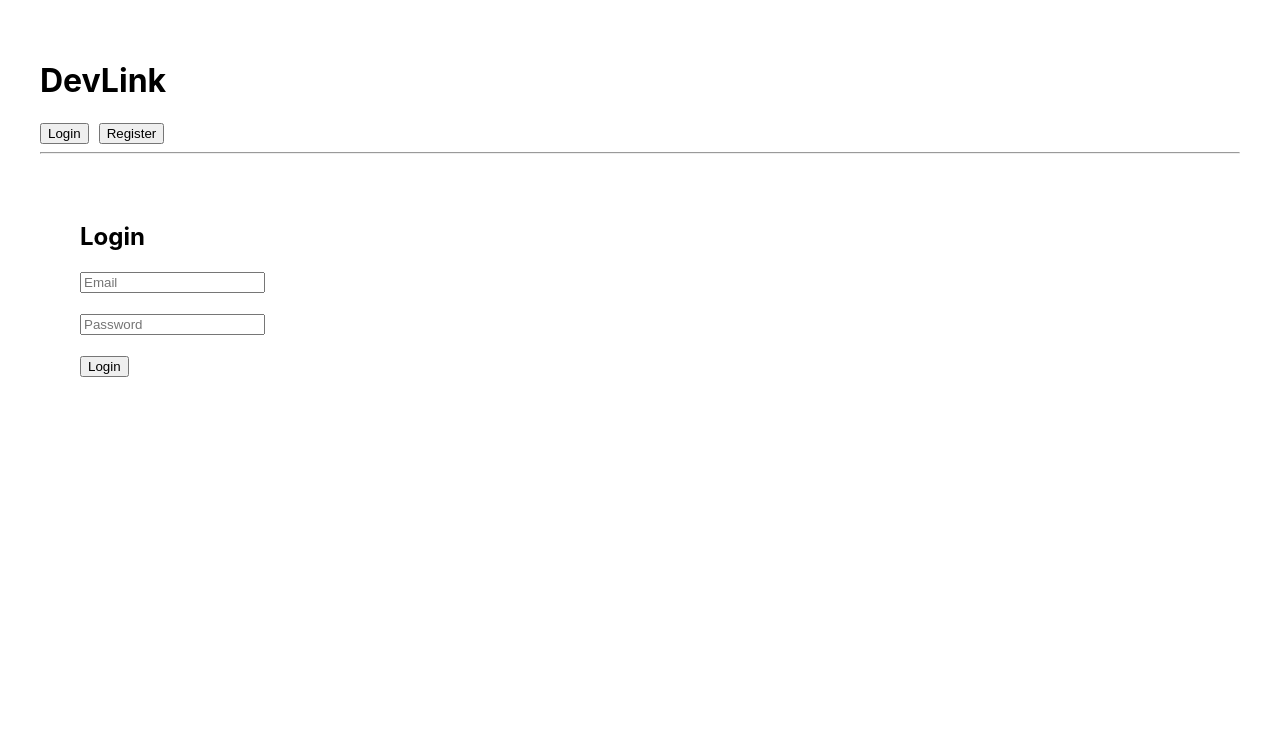
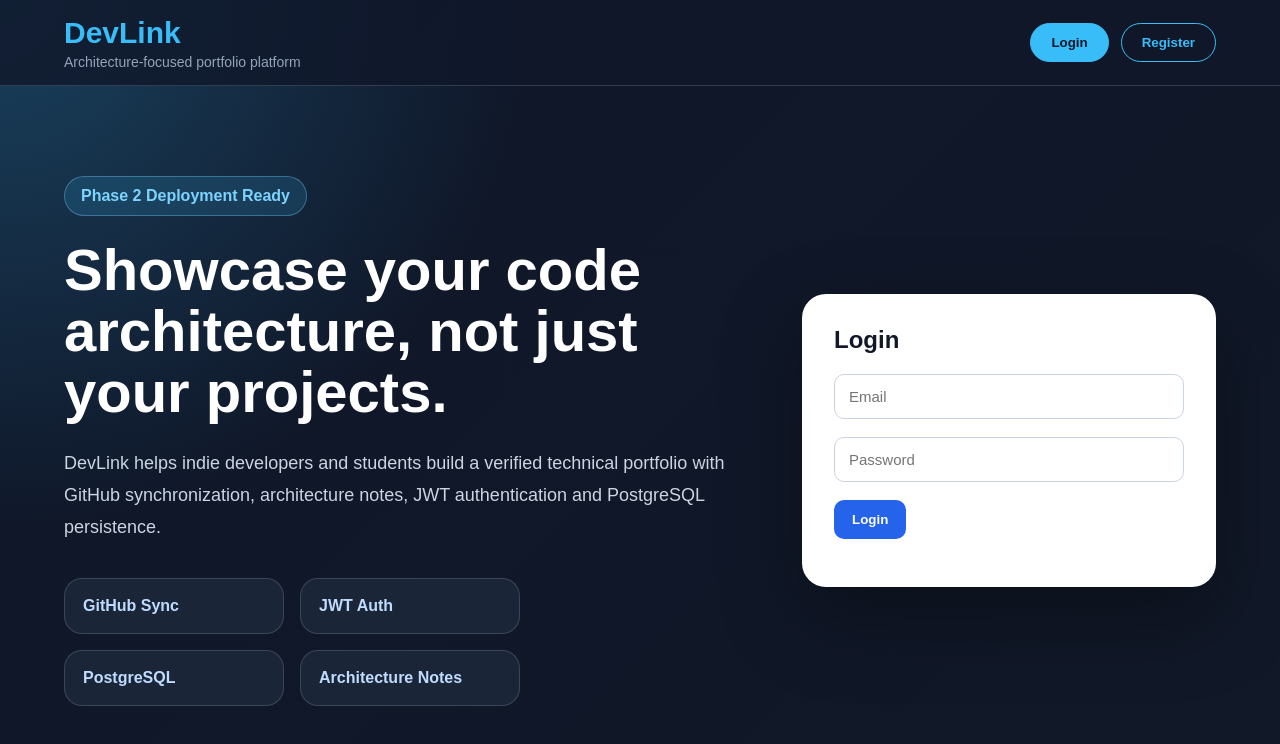
Before and after one commit to meliskahraman/DevLink, a React (Create React App) app in the folder frontend/: page / in a window 1280 px wide. Shown: the top 744 px of the page. Built offline with nearby package versions, Linux system fonts and the light colour scheme.

Commit message:
Update register form to deployed backend

```diff
--- a/frontend/src/App.css
+++ b/frontend/src/App.css
@@ -1,38 +1,139 @@
-.App {
-  text-align: center;
+* {
+  box-sizing: border-box;
 }
 
-.App-logo {
-  height: 40vmin;
-  pointer-events: none;
+body {
+  margin: 0;
+  font-family: Arial, Helvetica, sans-serif;
+  background: #0f172a;
+  color: #ffffff;
 }
 
-@media (prefers-reduced-motion: no-preference) {
-  .App-logo {
-    animation: App-logo-spin infinite 20s linear;
-  }
+.app {
+  min-height: 100vh;
+  background:
+    radial-gradient(circle at top left, rgba(56, 189, 248, 0.25), transparent 35%),
+    linear-gradient(135deg, #0f172a, #111827);
 }
 
-.App-header {
-  background-color: #282c34;
-  min-height: 100vh;
+.navbar {
+  height: 86px;
+  padding: 0 64px;
   display: flex;
-  flex-direction: column;
   align-items: center;
-  justify-content: center;
-  font-size: calc(10px + 2vmin);
-  color: white;
+  justify-content: space-between;
+  border-bottom: 1px solid rgba(148, 163, 184, 0.25);
+  background: rgba(15, 23, 42, 0.8);
 }
 
-.App-link {
-  color: #61dafb;
+.navbar h2 {
+  margin: 0;
+  font-size: 30px;
+  color: #38bdf8;
 }
 
-@keyframes App-logo-spin {
-  from {
-    transform: rotate(0deg);
-  }
-  to {
-    transform: rotate(360deg);
-  }
+.navbar p {
+  margin: 4px 0 0;
+  color: #94a3b8;
+  font-size: 14px;
 }
+
+.nav-actions button {
+  margin-left: 12px;
+  padding: 11px 20px;
+  border: 1px solid #38bdf8;
+  border-radius: 999px;
+  background: transparent;
+  color: #38bdf8;
+  font-weight: bold;
+  cursor: pointer;
+}
+
+.nav-actions button.active,
+.nav-actions button:hover {
+  background: #38bdf8;
+  color: #0f172a;
+}
+
+.hero {
+  display: grid;
+  grid-template-columns: 1.25fr 0.75fr;
+  gap: 48px;
+  padding: 90px 64px;
+  align-items: center;
+}
+
+.badge {
+  display: inline-block;
+  padding: 10px 16px;
+  border-radius: 999px;
+  background: rgba(56, 189, 248, 0.15);
+  color: #7dd3fc;
+  border: 1px solid rgba(125, 211, 252, 0.35);
+  font-weight: bold;
+  margin-bottom: 24px;
+}
+
+.hero-left h1 {
+  font-size: 58px;
+  line-height: 1.05;
+  margin: 0 0 24px;
+  max-width: 850px;
+}
+
+.hero-left p {
+  color: #cbd5e1;
+  font-size: 18px;
+  line-height: 1.8;
+  max-width: 760px;
+}
+
+.feature-grid {
+  display: grid;
+  grid-template-columns: repeat(2, 220px);
+  gap: 16px;
+  margin-top: 34px;
+}
+
+.feature-grid div {
+  padding: 18px;
+  border-radius: 18px;
+  background: rgba(30, 41, 59, 0.85);
+  border: 1px solid rgba(148, 163, 184, 0.25);
+  color: #bfdbfe;
+  font-weight: bold;
+}
+
+.auth-panel {
+  background: #ffffff;
+  color: #111827;
+  border-radius: 24px;
+  padding: 32px;
+  box-shadow: 0 30px 80px rgba(0, 0, 0, 0.35);
+}
+
+.auth-panel h2 {
+  margin-top: 0;
+}
+
+.auth-panel input {
+  width: 100%;
+  padding: 13px 14px;
+  border-radius: 10px;
+  border: 1px solid #cbd5e1;
+  font-size: 15px;
+}
+
+.auth-panel button {
+  padding: 12px 18px;
+  border: none;
+  border-radius: 10px;
+  background: #2563eb;
+  color: white;
+  font-weight: bold;
+  cursor: pointer;
+}
+
+.auth-panel button:hover {
+  background: #1d4ed8;
+}
--- a/frontend/src/App.js
+++ b/frontend/src/App.js
@@ -1,22 +1,60 @@
 import { useState } from "react";
 import LoginForm from "./components/LoginForm";
 import RegisterForm from "./components/RegisterForm";
+import "./App.css";
 
 function App() {
   const [mode, setMode] = useState("login");
 
   return (
-    <div style={{ padding: "40px" }}>
-      <h1>DevLink</h1>
+    <div className="app">
+      <nav className="navbar">
+        <div>
+          <h2>DevLink</h2>
+          <p>Architecture-focused portfolio platform</p>
+        </div>
 
-      <button onClick={() => setMode("login")}>Login</button>
-      <button onClick={() => setMode("register")} style={{ marginLeft: "10px" }}>
-        Register
-      </button>
+        <div className="nav-actions">
+          <button
+            className={mode === "login" ? "active" : ""}
+            onClick={() => setMode("login")}
+          >
+            Login
+          </button>
 
-      <hr />
+          <button
+            className={mode === "register" ? "active" : ""}
+            onClick={() => setMode("register")}
+          >
+            Register
+          </button>
+        </div>
+      </nav>
 
-      {mode === "login" ? <LoginForm /> : <RegisterForm />}
+      <main className="hero">
+        <section className="hero-left">
+          <span className="badge">Phase 2 Deployment Ready</span>
+
+          <h1>Showcase your code architecture, not just your projects.</h1>
+
+          <p>
+            DevLink helps indie developers and students build a verified
+            technical portfolio with GitHub synchronization, architecture notes,
+            JWT authentication and PostgreSQL persistence.
+          </p>
+
+          <div className="feature-grid">
+            <div>GitHub Sync</div>
+            <div>JWT Auth</div>
+            <div>PostgreSQL</div>
+            <div>Architecture Notes</div>
+          </div>
+        </section>
+
+        <section className="auth-panel">
+          {mode === "login" ? <LoginForm /> : <RegisterForm />}
+        </section>
+      </main>
     </div>
   );
 }
--- a/frontend/src/components/LoginForm.jsx
+++ b/frontend/src/components/LoginForm.jsx
@@ -30,7 +30,7 @@ function LoginForm() {
   };
 
   return (
-    <div style={{ padding: "40px" }}>
+    <div>
       <h2>Login</h2>
 
       <form onSubmit={handleLogin}>
--- a/frontend/src/components/RegisterForm.jsx
+++ b/frontend/src/components/RegisterForm.jsx
@@ -11,7 +11,7 @@ function RegisterForm() {
 
     try {
       const response = await axios.post(
-        "http://localhost:5000/api/auth/register",
+        "https://devlink-api-3y46.onrender.com/api/auth/register",
         {
           email,
           password,
@@ -29,7 +29,7 @@ function RegisterForm() {
   };
 
   return (
-    <div style={{ padding: "40px" }}>
+    <div>
       <h2>Register</h2>
 
       <form onSubmit={handleRegister}>
```
